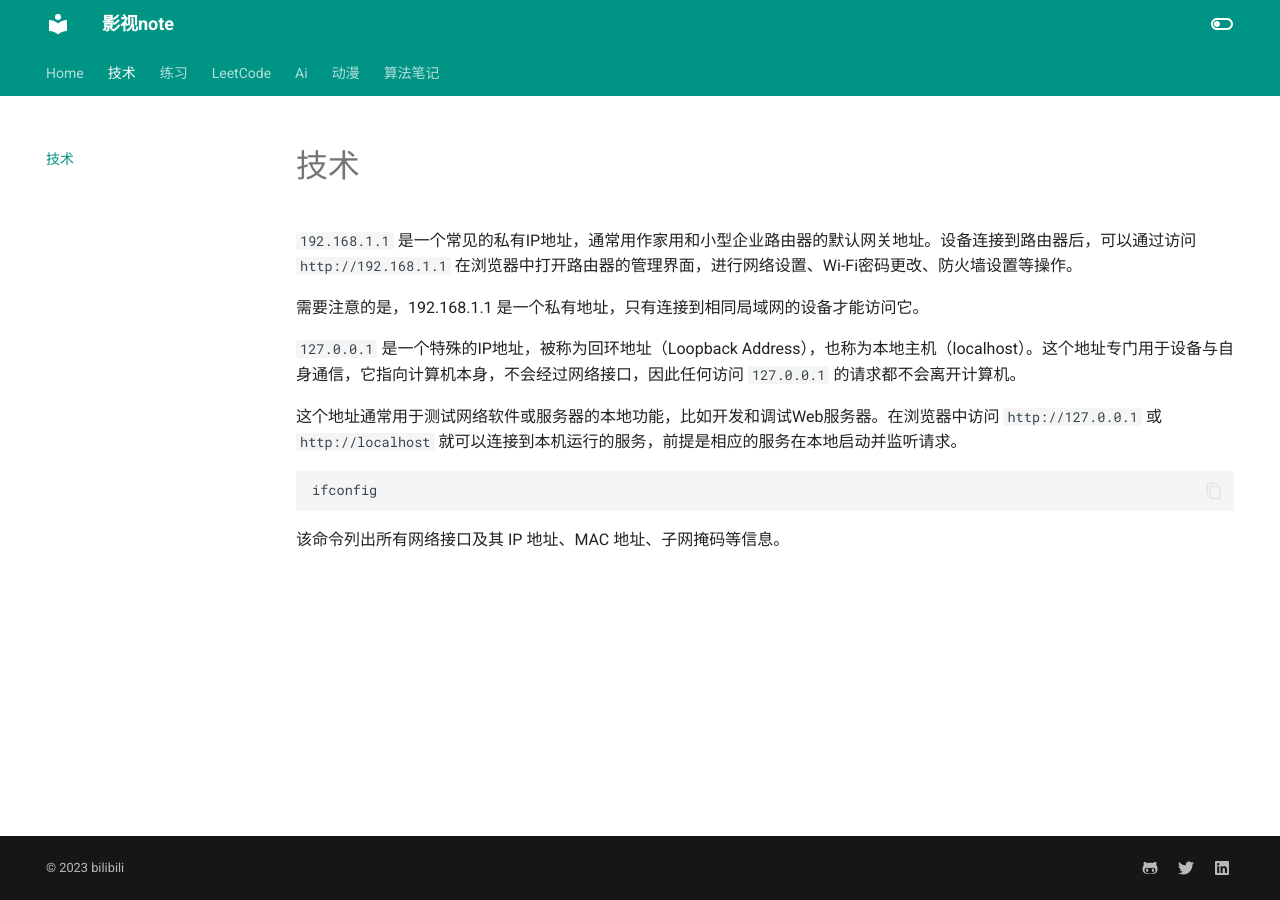
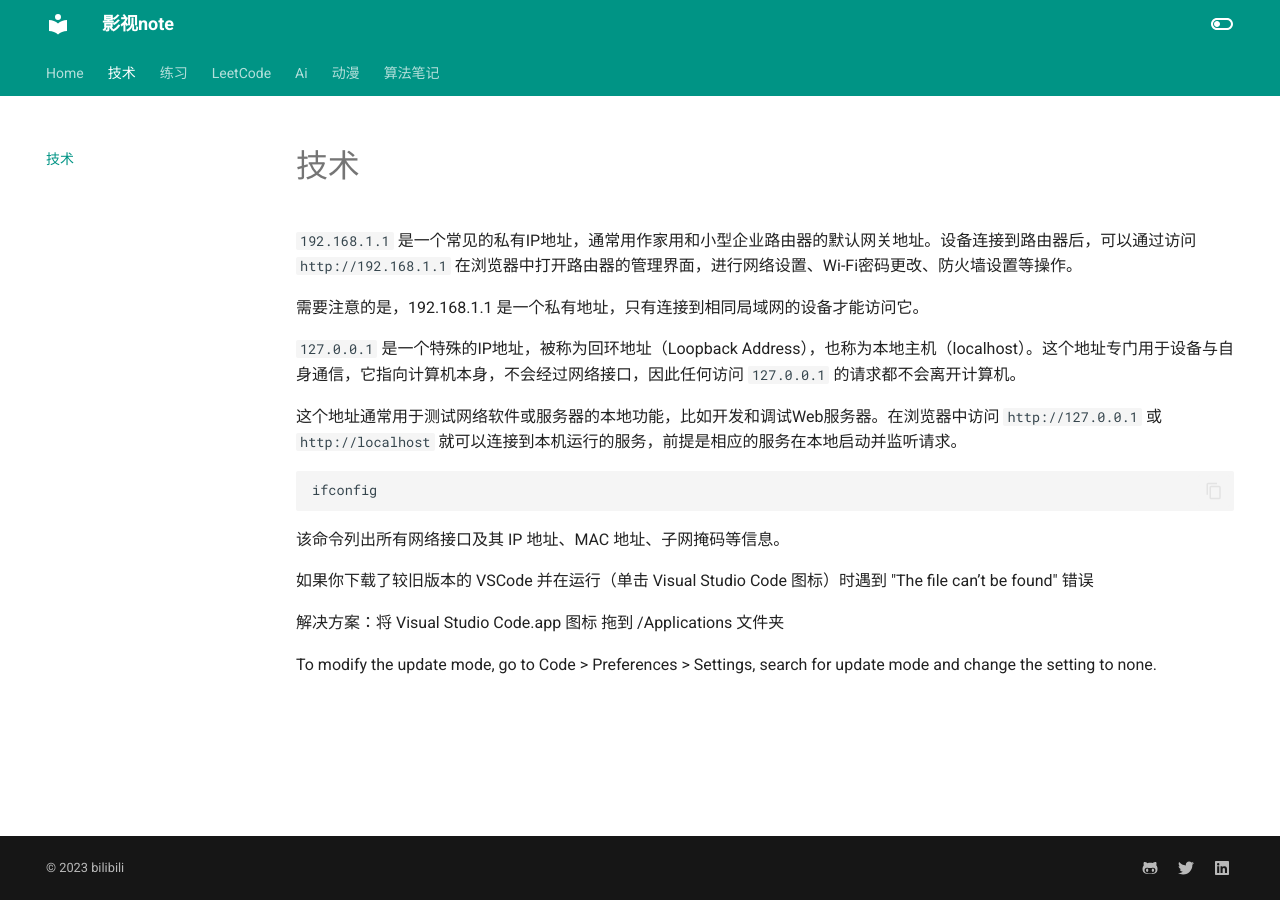
Before and after one commit to qifeibro/mynote, an MkDocs documentation site: the page built from docs/技术.md, in a window 1280 px wide. Built offline with MkDocs 1.6.1 and Material for MkDocs 9.7.7, drawn with Linux system fonts in a browser that asks for light colours.

Commit message:
Update 技术.md

````diff
--- a/docs/技术.md
+++ b/docs/技术.md
@@ -10,3 +10,9 @@
 ifconfig
 ```
 该命令列出所有网络接口及其 IP 地址、MAC 地址、子网掩码等信息。
+
+如果你下载了较旧版本的 VSCode 并在运行（单击 Visual Studio Code 图标）时遇到 "The file can’t be found" 错误
+
+解决方案：将 Visual Studio Code.app 图标 拖到 /Applications 文件夹
+
+To modify the update mode, go to Code > Preferences > Settings, search for update mode and change the setting to none.
````
